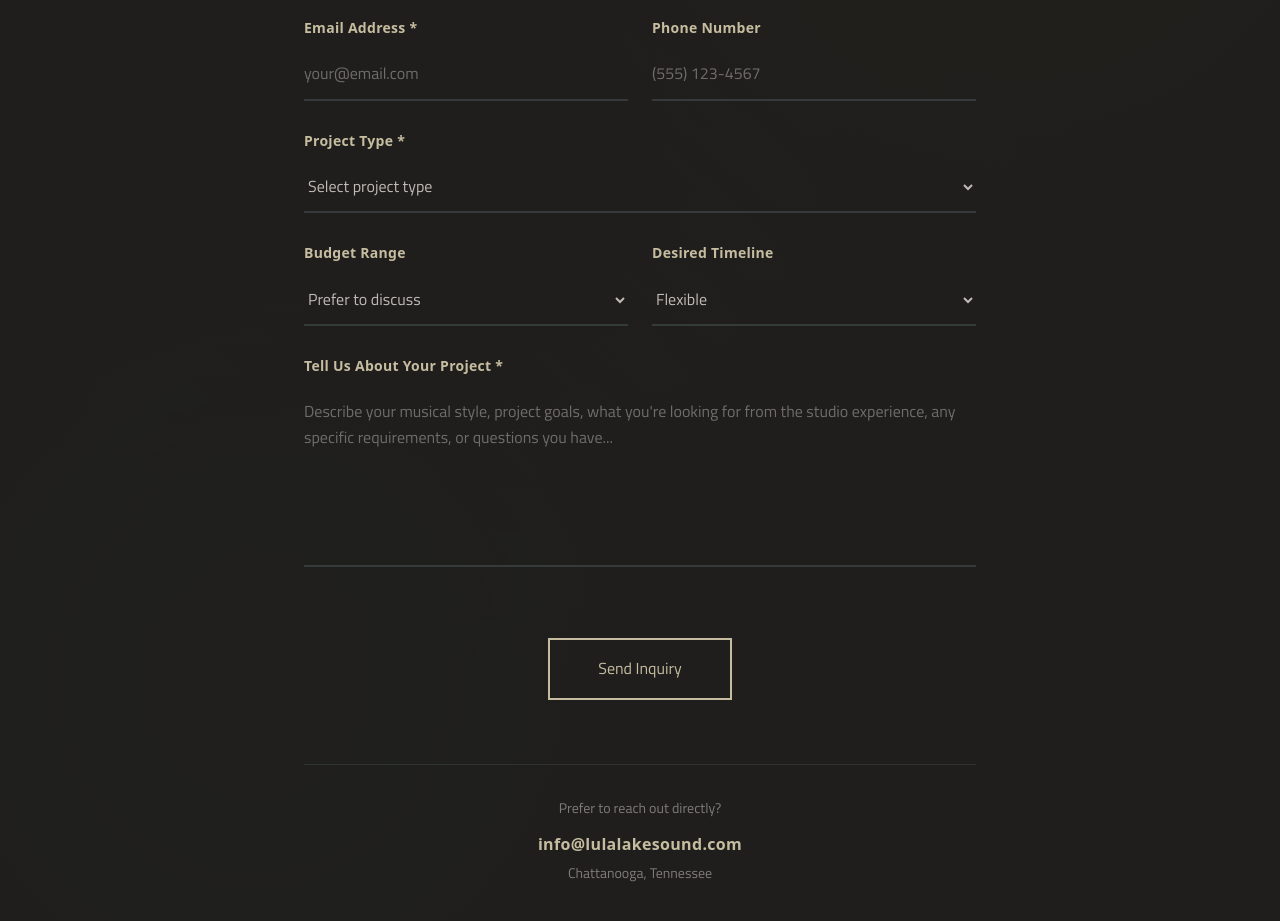
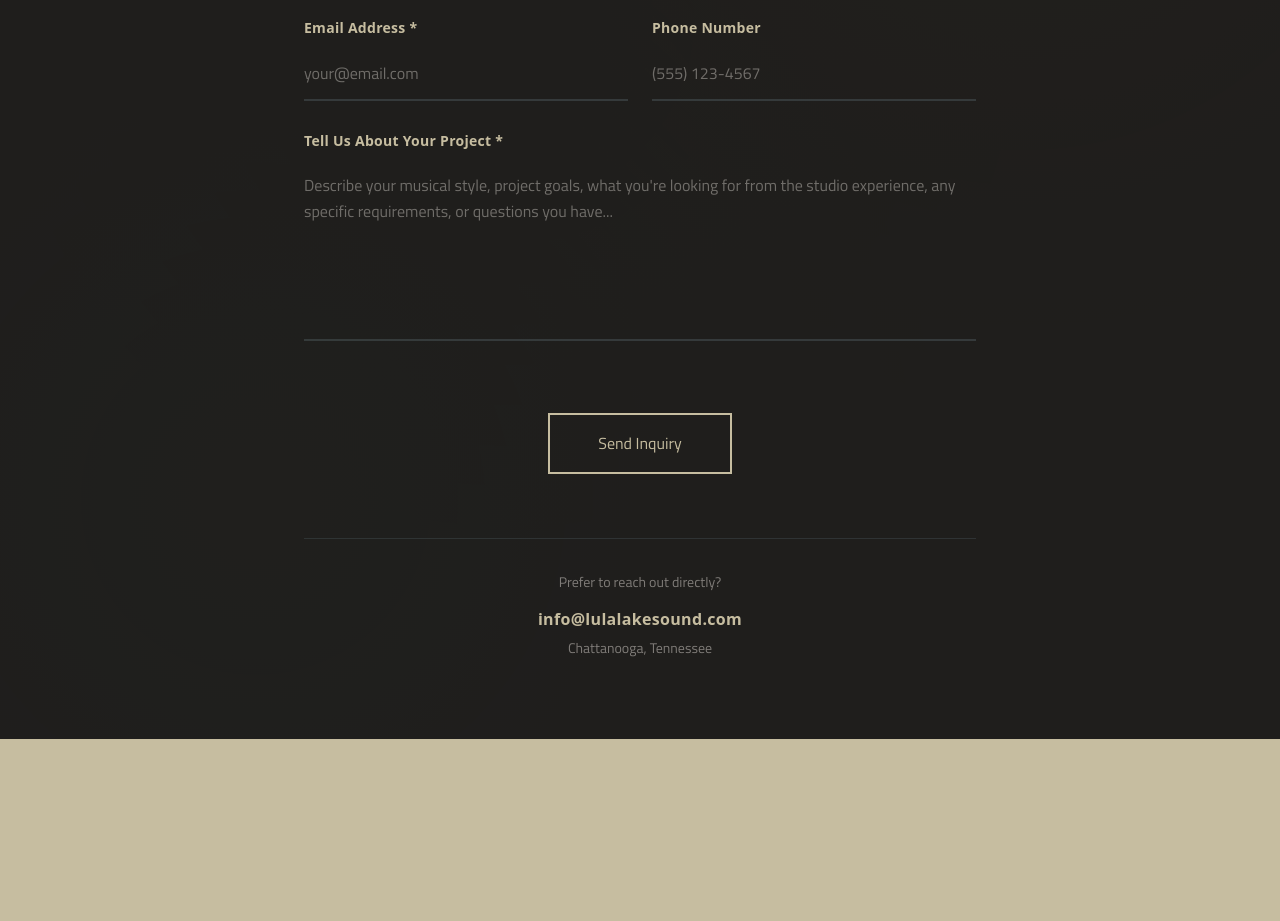
Before and after one commit to wrowston/lula-lake-sound, a Next.js app: page / in a window 1280 px wide. Shown: the part 8540-9461 px from the top of the page. After the commit the page ends 9279 px from the top, so only its background shows below. Built offline with nearby package versions, Linux system fonts and the light colour scheme; no server answers; a web font is replaced by a local one.

Commit message:
removed unwanted fields in contact form

```diff
--- a/src/components/artist-inquiries.tsx
+++ b/src/components/artist-inquiries.tsx
@@ -10,9 +10,6 @@ export function ArtistInquiries() {
     contactName: '',
     email: '',
     phone: '',
-    projectType: '',
-    budget: '',
-    timeline: '',
     message: ''
   });
 
@@ -42,9 +39,6 @@ export function ArtistInquiries() {
           contactName: formData.contactName,
           email: formData.email,
           phone: formData.phone || undefined,
-          projectType: formData.projectType,
-          budget: formData.budget || undefined,
-          timeline: formData.timeline || undefined,
           message: formData.message,
         },
       });
@@ -64,9 +58,6 @@ export function ArtistInquiries() {
           contactName: '',
           email: '',
           phone: '',
-          projectType: '',
-          budget: '',
-          timeline: '',
           message: ''
         });
       } else {
@@ -181,73 +172,7 @@ export function ArtistInquiries() {
               </div>
             </div>
 
-            {/* Project Type */}
-            <div>
-              <label htmlFor="projectType" className="block headline-secondary text-sm text-sand mb-3">
-                Project Type *
-              </label>
-              <select
-                id="projectType"
-                name="projectType"
-                required
-                value={formData.projectType}
-                onChange={handleInputChange}
-                className="body-text w-full px-0 py-3 bg-transparent border-0 border-b-2 border-sage/40 text-ivory focus:border-sand focus:outline-none transition-colors"
-              >
-                <option value="" className="bg-washed-black text-ivory">Select project type</option>
-                <option value="album" className="bg-washed-black text-ivory">Full Album</option>
-                <option value="ep" className="bg-washed-black text-ivory">EP</option>
-                <option value="single" className="bg-washed-black text-ivory">Single</option>
-                <option value="demo" className="bg-washed-black text-ivory">Demo</option>
-                <option value="mixing" className="bg-washed-black text-ivory">Mixing Only</option>
-                <option value="mastering" className="bg-washed-black text-ivory">Mastering Only</option>
-                <option value="production" className="bg-washed-black text-ivory">Production</option>
-                <option value="other" className="bg-washed-black text-ivory">Other</option>
-              </select>
-            </div>
 
-            {/* Budget and Timeline Row */}
-            <div className="grid grid-cols-1 md:grid-cols-2 gap-6">
-              <div>
-                <label htmlFor="budget" className="block headline-secondary text-sm text-sand mb-3">
-                  Budget Range
-                </label>
-                <select
-                  id="budget"
-                  name="budget"
-                  value={formData.budget}
-                  onChange={handleInputChange}
-                  className="body-text w-full px-0 py-3 bg-transparent border-0 border-b-2 border-sage/40 text-ivory focus:border-sand focus:outline-none transition-colors"
-                >
-                  <option value="" className="bg-washed-black text-ivory">Prefer to discuss</option>
-                  <option value="under-1k" className="bg-washed-black text-ivory">Under $1,000</option>
-                  <option value="1k-3k" className="bg-washed-black text-ivory">$1,000 - $3,000</option>
-                  <option value="3k-5k" className="bg-washed-black text-ivory">$3,000 - $5,000</option>
-                  <option value="5k-10k" className="bg-washed-black text-ivory">$5,000 - $10,000</option>
-                  <option value="over-10k" className="bg-washed-black text-ivory">$10,000+</option>
-                </select>
-              </div>
-
-              <div>
-                <label htmlFor="timeline" className="block headline-secondary text-sm text-sand mb-3">
-                  Desired Timeline
-                </label>
-                <select
-                  id="timeline"
-                  name="timeline"
-                  value={formData.timeline}
-                  onChange={handleInputChange}
-                  className="body-text w-full px-0 py-3 bg-transparent border-0 border-b-2 border-sage/40 text-ivory focus:border-sand focus:outline-none transition-colors"
-                >
-                  <option value="" className="bg-washed-black text-ivory">Flexible</option>
-                  <option value="asap" className="bg-washed-black text-ivory">ASAP</option>
-                  <option value="1-month" className="bg-washed-black text-ivory">Within 1 month</option>
-                  <option value="2-3-months" className="bg-washed-black text-ivory">2-3 months</option>
-                  <option value="3-6-months" className="bg-washed-black text-ivory">3-6 months</option>
-                  <option value="6-months-plus" className="bg-washed-black text-ivory">6+ months</option>
-                </select>
-              </div>
-            </div>
 
             {/* Message */}
             <div>
```
